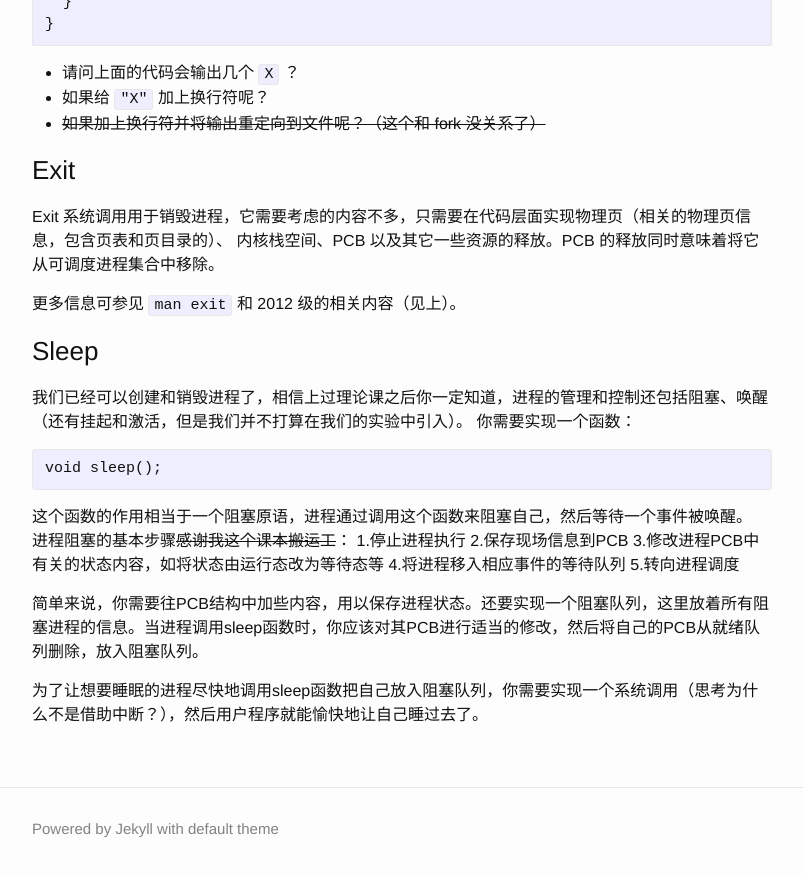
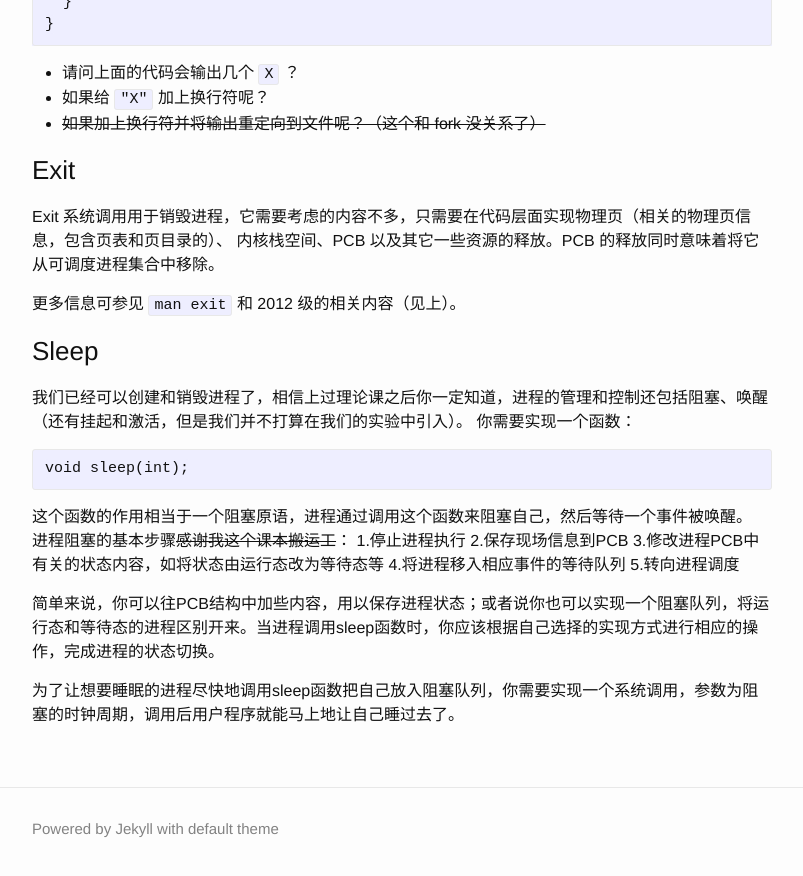
Before and after one commit to Wonicon/nju-oslab-lecture, a Jekyll site: the page built from _posts/2016-04-04-lab-03.md, in a window 1280 px wide and 900 px high, scrolled down 4254 px. Shown: the top 876 px of the window, without its empty margins (238-1041 px from the left). Built offline with Jekyll 4.4.1, drawn with Linux system fonts in a browser that asks for light colours; Markdown is read by kramdown in place of the engine named in the settings; comment, search, counter and statistics services are not loaded.

Commit message:
update lab-03

````diff
--- a/_posts/2016-04-04-lab-03.md
+++ b/_posts/2016-04-04-lab-03.md
@@ -220,7 +220,7 @@ Exit 系统调用用于销毁进程，它需要考虑的内容不多，只需要
 我们已经可以创建和销毁进程了，相信上过理论课之后你一定知道，进程的管理和控制还包括阻塞、唤醒（还有挂起和激活，但是我们并不打算在我们的实验中引入）。
 你需要实现一个函数：
 ```C
-void sleep();
+void sleep(int);
 ```
 
 这个函数的作用相当于一个阻塞原语，进程通过调用这个函数来阻塞自己，然后等待一个事件被唤醒。
@@ -231,6 +231,6 @@ void sleep();
 4.将进程移入相应事件的等待队列
 5.转向进程调度
 
-简单来说，你需要往PCB结构中加些内容，用以保存进程状态。还要实现一个阻塞队列，这里放着所有阻塞进程的信息。当进程调用sleep函数时，你应该对其PCB进行适当的修改，然后将自己的PCB从就绪队列删除，放入阻塞队列。
+简单来说，你可以往PCB结构中加些内容，用以保存进程状态；或者说你也可以实现一个阻塞队列，将运行态和等待态的进程区别开来。当进程调用sleep函数时，你应该根据自己选择的实现方式进行相应的操作，完成进程的状态切换。
 
-为了让想要睡眠的进程尽快地调用sleep函数把自己放入阻塞队列，你需要实现一个系统调用（思考为什么不是借助中断？），然后用户程序就能愉快地让自己睡过去了。
+为了让想要睡眠的进程尽快地调用sleep函数把自己放入阻塞队列，你需要实现一个系统调用，参数为阻塞的时钟周期，调用后用户程序就能马上地让自己睡过去了。
````
